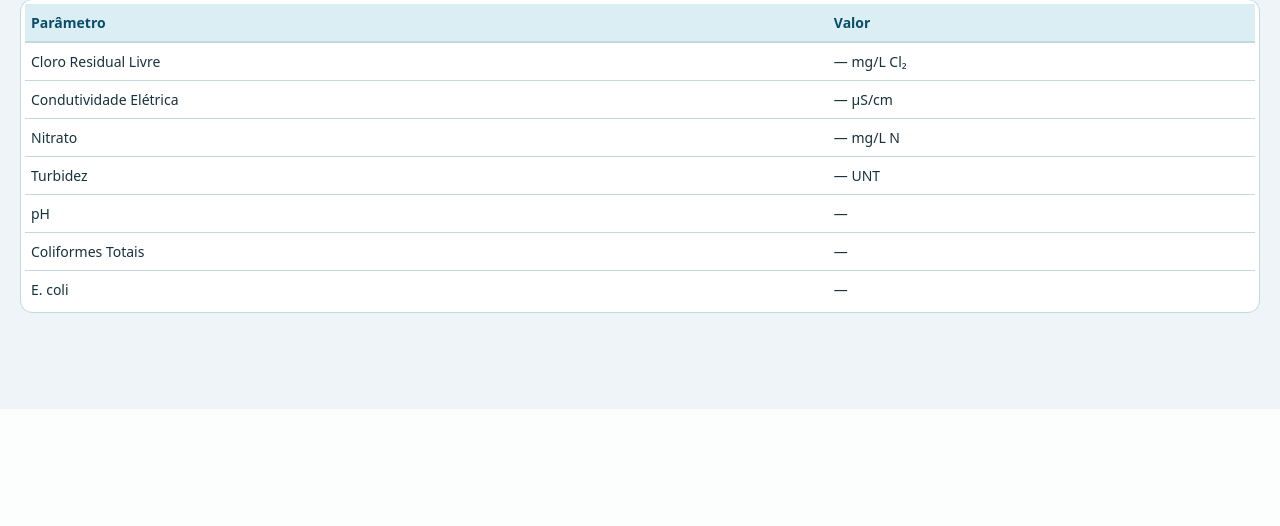
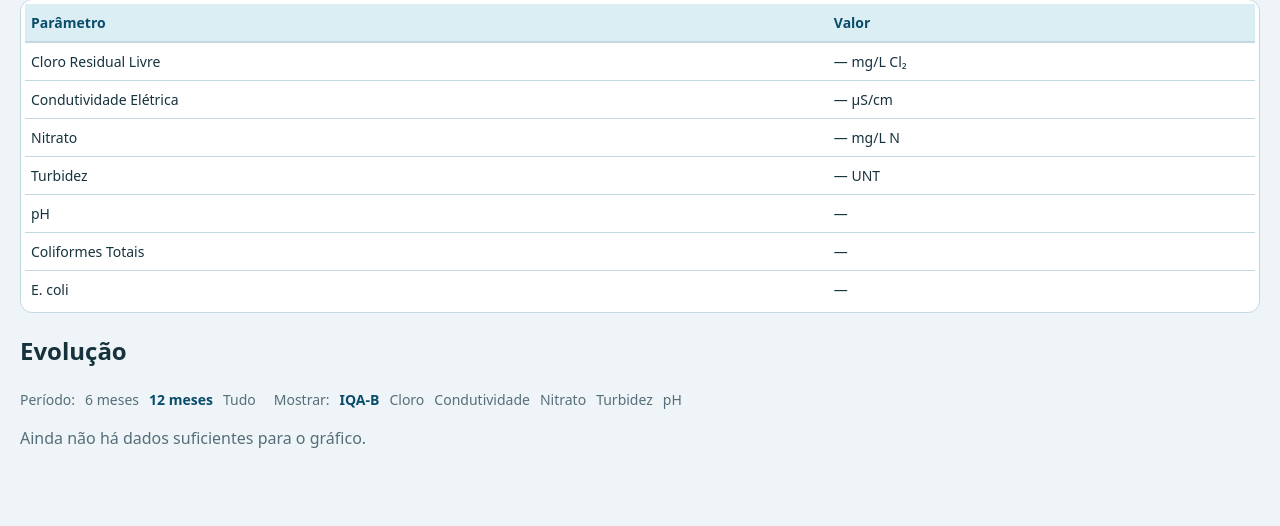
Before and after one commit to Cecilia-eng-05/sistema-ifrn-agua-bebedouros, a Django app: page /bebedouros/1/ in a window 1280 px wide. Shown: the part 391-917 px from the top of the page. Before the commit the page ends 800 px from the top, so only its background shows below. Run offline with Django 5.2, Linux system fonts and the light colour scheme; tables that the repository leaves empty hold one stand-in row (values such as "Sample post").

Commit message:
feat: gráfico de evolução na página do bebedouro (IQA-B ou parâmetro, com janela)
Co-Authored-By: Claude Sonnet 5 <noreply@anthropic.com>

```diff
--- a/bebedouros/templates/bebedouros/base.html
+++ b/bebedouros/templates/bebedouros/base.html
@@ -184,6 +184,26 @@
     .cartao-indice-peso { font-size: 12px; color: var(--tinta-suave); }
     .cartao-indice-nota { font-size: 22px; font-weight: 700; }
     .cartao-indice-motivo { font-size: 13px; color: #8a5a00; }
+
+    /* Gráfico de evolução */
+    .grafico-selecao {
+      display: flex; flex-wrap: wrap; gap: 6px 18px; margin-bottom: 12px; font-size: 14px;
+    }
+    .grafico-selecao-grupo { display: flex; flex-wrap: wrap; gap: 4px 10px; align-items: baseline; }
+    .grafico-selecao-rotulo { color: var(--tinta-suave); }
+    .grafico-selecao a { color: var(--tinta-suave); text-decoration: none; }
+    .grafico-selecao a:hover { text-decoration: underline; }
+    .grafico-selecao a.ativo { color: var(--profunda); font-weight: 700; }
+    .grafico-svg { width: 100%; height: auto; }
+    .grafico-linha { fill: none; stroke: var(--profunda-2); stroke-width: 2; }
+    .grafico-ponto { fill: var(--profunda-2); }
+    .grafico-eixo-data { font-size: 11px; fill: var(--tinta-suave); }
+    .grafico-faixa.faixa-excelente { fill: #dbf1e6; }
+    .grafico-faixa.faixa-boa { fill: #dcecf6; }
+    .grafico-faixa.faixa-regular { fill: #faefd5; }
+    .grafico-faixa.faixa-ruim { fill: #f7e2d3; }
+    .grafico-faixa.faixa-critica { fill: #f6dcdc; }
+    .grafico-vazio { color: var(--tinta-suave); }
     @media (max-width: 620px) { main { padding: 18px 14px 48px; } h1 { font-size: 20px; } }
   </style>
 </head>
--- a/bebedouros/templates/bebedouros/bebedouro_detalhe.html
+++ b/bebedouros/templates/bebedouros/bebedouro_detalhe.html
@@ -75,4 +75,42 @@
       </table>
     </div>
   </section>
+
+  <section class="evolucao">
+    <h2>Evolução</h2>
+    <div class="grafico-selecao">
+      <span class="grafico-selecao-grupo">
+        <span class="grafico-selecao-rotulo">Período:</span>
+        {% for chave, rotulo in janelas_labels.items %}
+          <a href="?janela={{ chave }}&serie={{ serie }}" class="{% if chave == janela %}ativo{% endif %}">{{ rotulo }}</a>
+        {% endfor %}
+      </span>
+      <span class="grafico-selecao-grupo">
+        <span class="grafico-selecao-rotulo">Mostrar:</span>
+        {% for chave, rotulo in series_labels.items %}
+          <a href="?janela={{ janela }}&serie={{ chave }}" class="{% if chave == serie %}ativo{% endif %}">{{ rotulo }}</a>
+        {% endfor %}
+      </span>
+    </div>
+
+    {% if grafico %}
+      <svg class="grafico-svg" viewBox="0 0 {{ grafico.largura }} {{ grafico.altura }}">
+        {% if grafico.faixas %}
+          {% for faixa in grafico.faixas %}
+            <rect class="grafico-faixa faixa-{{ faixa.slug }}" x="{{ grafico.area_esq }}" y="{{ faixa.y }}" width="{{ grafico.largura_area }}" height="{{ faixa.altura }}"></rect>
+          {% endfor %}
+        {% endif %}
+        {% for segmento in grafico.segmentos %}
+          <polyline class="grafico-linha" points="{% for p in segmento %}{{ p.x }},{{ p.y }} {% endfor %}"></polyline>
+          {% for p in segmento %}
+            <circle class="grafico-ponto" cx="{{ p.x }}" cy="{{ p.y }}" r="3.5"><title>{{ p.data|date:"d/m/Y" }}: {{ p.valor }}</title></circle>
+          {% endfor %}
+        {% endfor %}
+        <text class="grafico-eixo-data" x="{{ grafico.area_esq }}" y="{{ grafico.altura|add:"-6" }}">{{ grafico.data_min|date:"d/m/Y" }}</text>
+        <text class="grafico-eixo-data" x="{{ grafico.area_dir }}" y="{{ grafico.altura|add:"-6" }}" text-anchor="end">{{ grafico.data_max|date:"d/m/Y" }}</text>
+      </svg>
+    {% else %}
+      <p class="grafico-vazio">Ainda não há dados suficientes para o gráfico.</p>
+    {% endif %}
+  </section>
 {% endblock %}
--- a/bebedouros/views.py
+++ b/bebedouros/views.py
@@ -3,14 +3,17 @@ from django.contrib.auth.decorators import login_required
 from django.shortcuts import get_object_or_404, redirect, render
 from django.utils.formats import number_format
 
-from . import iqab
+from . import grafico, iqab
 from .forms import ColetaForm, ResultadoRowForm, parse_turbidez
 from .models import Bebedouro, Coleta, Resultado
 from .services import (
+    JANELAS_LABELS,
+    SERIES_LABELS,
     alertas_internos,
     linhas_faltantes,
     publicar_coleta,
     recalcular_coleta,
+    serie_historica,
     situacao_atual_bebedouro,
     situacao_atual_bebedouros,
 )
@@ -42,10 +45,30 @@ def bebedouro_detalhe(request, pk):
         "qm": int(iqab.PESO_QM * 100),
         "co": int(iqab.PESO_CO * 100),
     }
+    janela = request.GET.get("janela", "12m")
+    if janela not in ("6m", "12m", "tudo"):
+        janela = "12m"
+    serie = request.GET.get("serie", "iqab")
+    if serie not in SERIES_LABELS:
+        serie = "iqab"
+
+    pontos = serie_historica(bebedouro, serie, janela, apenas_publicadas=apenas_publicadas)
+    dominio_y = (0, 100) if serie == "iqab" else None
+    grafico_dados = grafico.montar_grafico(pontos, dominio_y=dominio_y)
+
     return render(
         request,
         "bebedouros/bebedouro_detalhe.html",
-        {"bebedouro": bebedouro, "situacao": situacao, "pesos_iqab": pesos_iqab},
+        {
+            "bebedouro": bebedouro,
+            "situacao": situacao,
+            "pesos_iqab": pesos_iqab,
+            "grafico": grafico_dados,
+            "janela": janela,
+            "serie": serie,
+            "janelas_labels": JANELAS_LABELS,
+            "series_labels": SERIES_LABELS,
+        },
     )
 
 
```
Also changed, not shown: bebedouros/tests/test_bebedouro_detalhe.py (+58 -0 lines).
